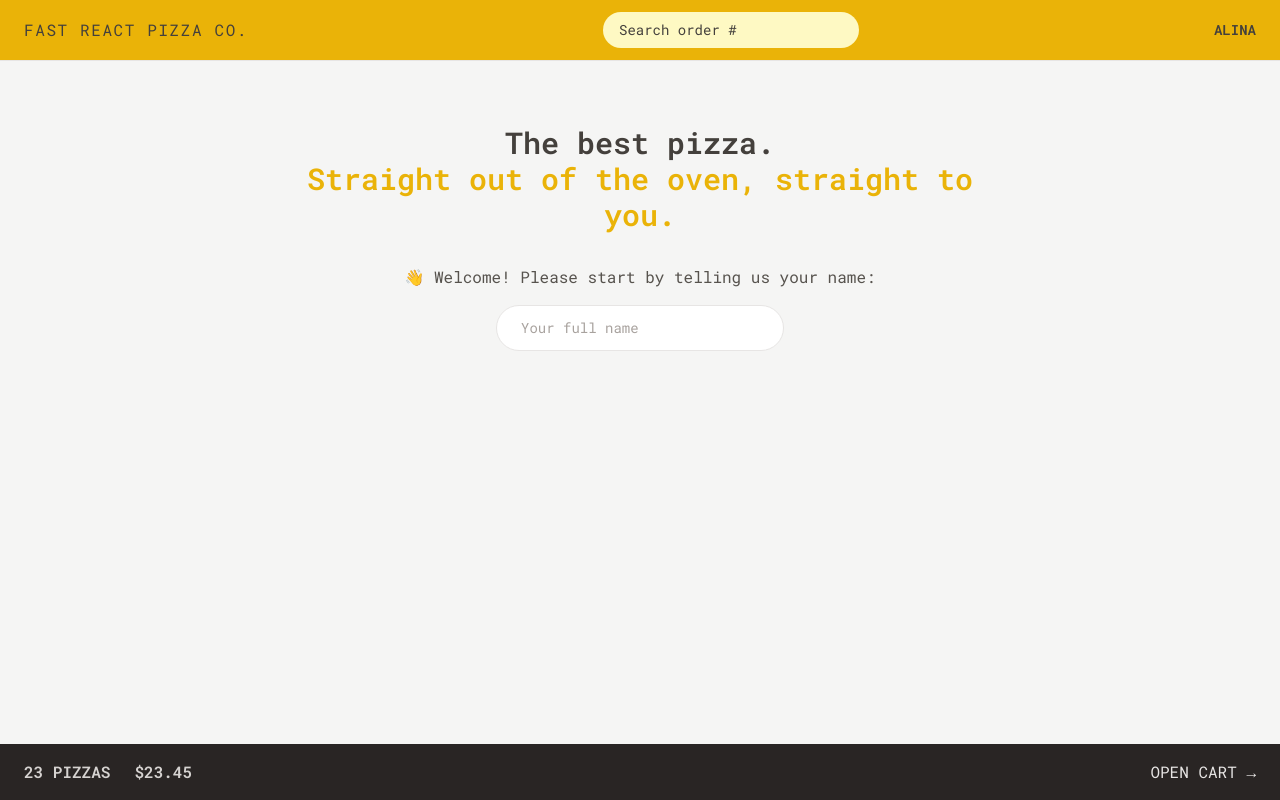
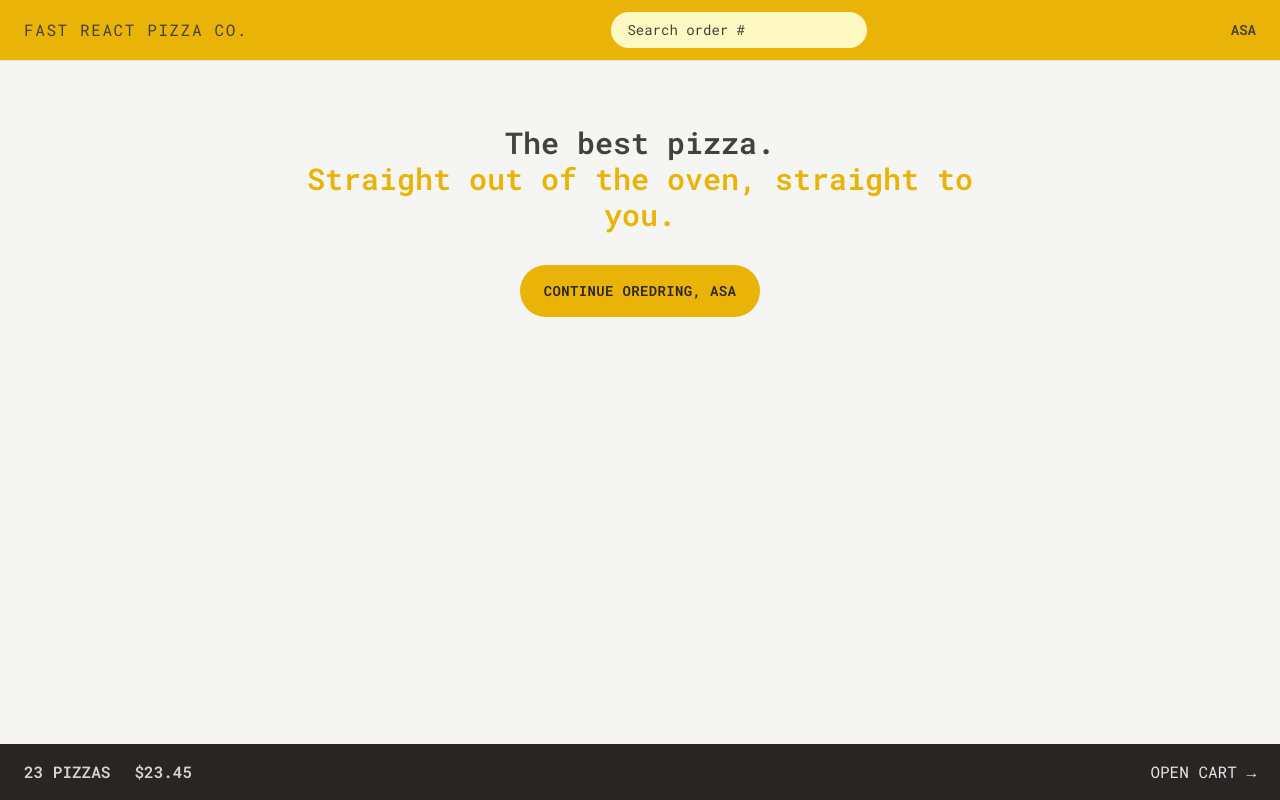
Before and after one commit to afrenchel/Fast-React-Pizza-2023, a React (Vite) app: page / in a window 1280 px wide. Built offline with nearby package versions, Linux system fonts and the light colour scheme.

Commit message:
Creating userSlice, setting up store with Redux Toolkit

```diff
--- a/package.json
+++ b/package.json
@@ -10,9 +10,11 @@
     "preview": "vite preview"
   },
   "dependencies": {
+    "@reduxjs/toolkit": "^1.9.5",
     "prop-types": "^15.8.1",
     "react": "^18.2.0",
     "react-dom": "^18.2.0",
+    "react-redux": "^8.1.2",
     "react-router-dom": "^6.14.2"
   },
   "devDependencies": {
--- a/src/features/cart/Cart.jsx
+++ b/src/features/cart/Cart.jsx
@@ -2,6 +2,7 @@
 import LinkButton from "../ui/LinkButton"
 import Button from "../ui/Button"
 import CartItem from "./CartItem";
+import { useSelector } from "react-redux";
 const fakeCart = [
   {
     pizzaId: 12,
@@ -28,12 +29,13 @@ const fakeCart = [
 
 function Cart() {
   const cart = fakeCart;
+  const username=useSelector(state=>state.user.username)
 
   return (
     <div className="px-4 py-3">
       <LinkButton to="/menu">&larr; Back to menu</LinkButton>
 
-      <h2 className="mt-7 text-xl font-semibold">Your cart, %NAME%</h2>
+      <h2 className="mt-7 text-xl font-semibold">Your cart, {username}</h2>
 <ul className="divide-y divide-stone-200 border-b mt-3">
   {cart.map((item)=> <CartItem item={item} key={item.key}/>)}
 </ul>
--- a/src/features/order/CreateOrder.jsx
+++ b/src/features/order/CreateOrder.jsx
@@ -1,6 +1,7 @@
 import { Form, redirect, useActionData, useNavigation } from "react-router-dom";
 import { createOrder } from "../../services/apiRestaurant";
 import Button from "../ui/Button"
+import { useSelector } from "react-redux";
 
 // https://uibakery.io/regex-library/phone-number
 const isValidPhone = (str) =>
@@ -37,13 +38,14 @@ function CreateOrder() {
   const cart = fakeCart;
   const navigation = useNavigation();
   const isSubmitting = navigation.state === "submitting";
+  const username=useSelector(state=>state.user.username)
 
   const formErrors = useActionData();
 
   return (
     <div className="px-4 py-6">
       {
-        <h2 className="text-xl font-semibold mb-8">Ready to order? Let's go!</h2>
+        <h2 className="text-xl font-semibold mb-8">Ready to order? Let&apos;s go!</h2>
 
         /*<Form method="POST" action='/order/new'> */
       }
@@ -51,7 +53,7 @@ function CreateOrder() {
       <Form method="POST">
         <div className="mb-5 flex gap-2 flex-col sm:flex-row sm:items-center">
           <label className="sm:basis-40">First Name</label>
-          <input className="input " type="text" name="customer" required />
+          <input className="input " type="text" name="customer" required defaultValue={username} />
         </div>
 
         <div className="mb-5 flex gap-2 flex-col sm:flex-row sm:items-center">
--- a/src/features/order/OrderItem.jsx
+++ b/src/features/order/OrderItem.jsx
@@ -1,7 +1,7 @@
 import { formatCurrency } from "../../utils/helpers";
 
 
-function OrderItem({ item, }) {
+function OrderItem({ item }) {
   const { quantity, name, totalPrice } = item;
 
   return (
--- a/src/features/ui/Home.jsx
+++ b/src/features/ui/Home.jsx
@@ -1,7 +1,10 @@
+import { useSelector } from "react-redux";
 import CreateUser from "../user/CreateUser"
+import Button from "../ui/Button";
 
 
 function Home() {
+  const username=useSelector(state=>state.user.username)
   return (
     <div className="my-10 sm:my-16 text-center px-4">
       <h1 className=" text-xl font-semibold mb-8 md:text-3xl ">
@@ -12,7 +15,8 @@ function Home() {
           Straight out of the oven, straight to you.
         </span>
       </h1>
-      <CreateUser/>
+      {username===''? <CreateUser/>:<Button to='/menu' type='primary'>Continue oredring, {username}</Button>}
+
     </div>
   );
 }
--- a/src/features/user/CreateUser.jsx
+++ b/src/features/user/CreateUser.jsx
@@ -1,11 +1,23 @@
 import { useState } from 'react';
 import Button from "../ui/Button"
+import { updateName } from './userSlice';
+import { useDispatch } from 'react-redux';
+import { useNavigate } from 'react-router-dom';
 
 function CreateUser() {
   const [username, setUsername] = useState('');
+  const dispatch=useDispatch()
+  const navigate=useNavigate()
 
   function handleSubmit(e) {
     e.preventDefault();
+
+    if(!username) return;
+    dispatch(updateName(username))
+    navigate('/menu')
+
+
+
   }
 
   return (
--- a/src/features/user/Username.jsx
+++ b/src/features/user/Username.jsx
@@ -1,5 +1,13 @@
+import { useSelector } from "react-redux";
+
 const Username = () => {
-  return <div className="hidden md:block text-sm font-semibold">Alina</div>;
+
+  const username= useSelector(state=>state.user.username)
+  if(!username) return;
+
+
+
+  return <div className="hidden md:block text-sm font-semibold">{username}</div>;
 };
 
 export default Username;
--- a/src/features/user/userSlice.js
+++ b/src/features/user/userSlice.js
@@ -1,4 +1,6 @@
-function getPosition() {
+import {createSlice} from "@reduxjs/toolkit"
+
+/*function getPosition() {
   return new Promise(function (resolve, reject) {
     navigator.geolocation.getCurrentPosition(resolve, reject);
   });
@@ -19,3 +21,17 @@ async function fetchAddress() {
   // 3) Then we return an object with the data that we are interested in
   return { position, address };
 }
+*/
+
+const initialState={
+  username:'asa',
+}
+
+const userSlice=createSlice({name: 'user',initialState,reducers:{
+  updateName(state,action) {
+    state.username=action.payload;
+  }
+}})
+
+export const {updateName}=userSlice.actions;
+export default userSlice.reducer;
--- a/src/main.jsx
+++ b/src/main.jsx
@@ -2,9 +2,14 @@ import React from "react";
 import ReactDOM from "react-dom/client";
 import App from "./App.jsx";
 import "./index.css";
+import store from './store.js'
+import {Provider} from 'react-redux'
 
 ReactDOM.createRoot(document.getElementById("root")).render(
   <React.StrictMode>
+    <Provider store={store}>
     <App />
+    </Provider>
+
   </React.StrictMode>
 );
--- /dev/null
+++ b/src/store.js
@@ -0,0 +1,13 @@
+import { configureStore } from "@reduxjs/toolkit";
+import userReducer from './features/user/userSlice'
+
+const store= configureStore(
+
+    {
+        reducer: {
+            user:userReducer
+        }
+    }
+)
+
+export default store;
```
Also changed, not shown: 1 other file (tests, documents, lock files or other folders).
